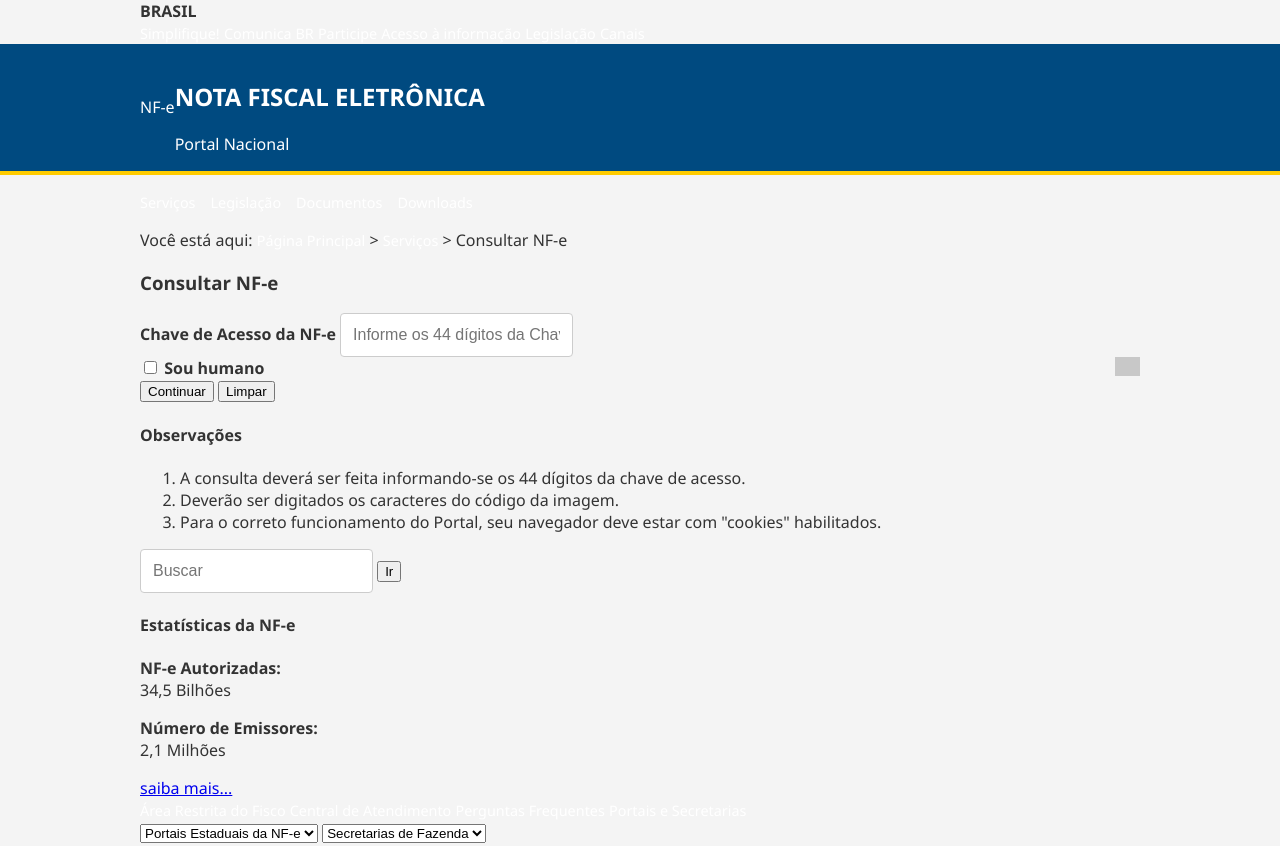
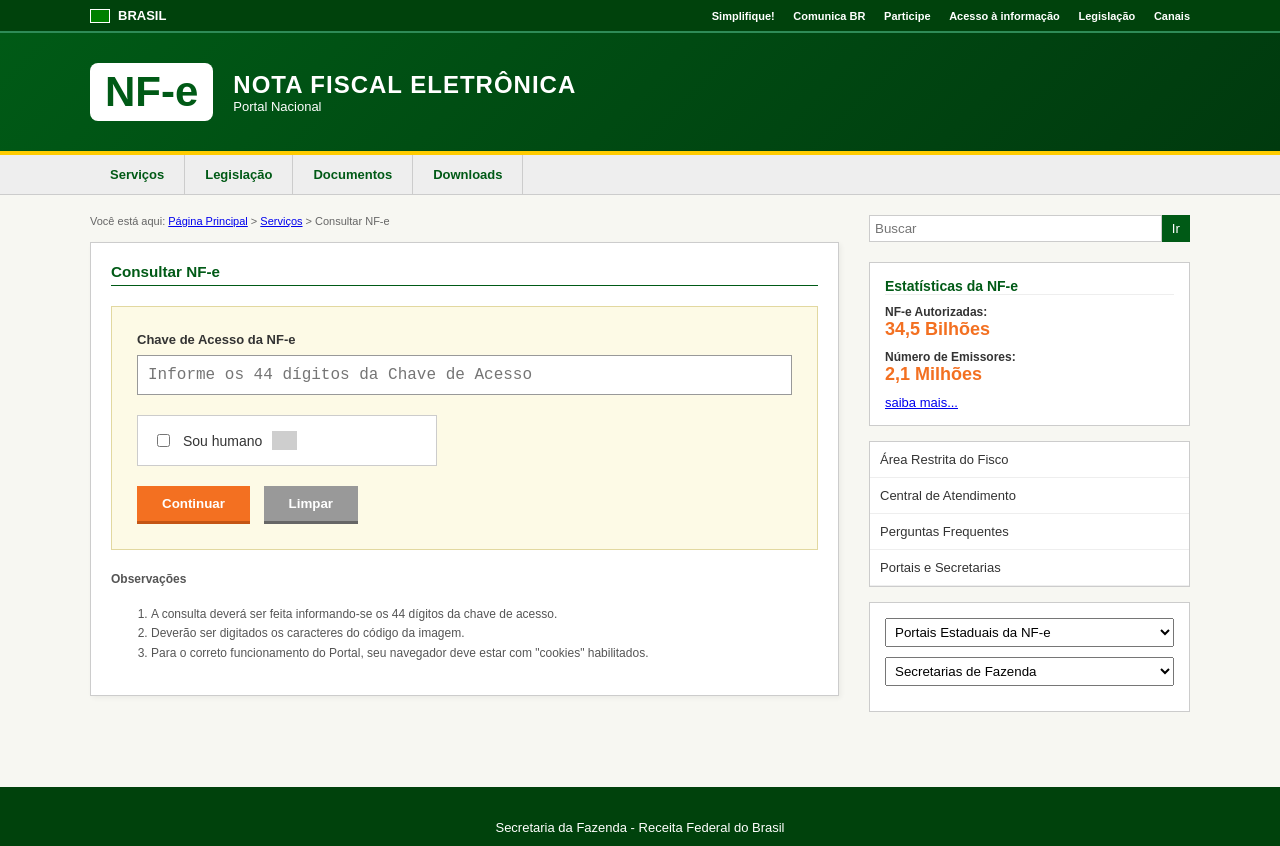
Before and after one commit to tupitofakec6-art/veracidade-notafiscal-nfe, a plain HTML site: page index.html in a window 1280 px wide. Shown: the top 846 px of the page. Drawn offline with Linux system fonts and the light colour scheme; grey boxes are pictures that could not be loaded.

Commit message:
Update style.css

```diff
--- a/style.css
+++ b/style.css
@@ -1,56 +1,88 @@
-:root {
-    --primary-color: #004a80;
-    --secondary-color: #f8f9fa;
-    --accent-color: #28a745;
-    --text-color: #333;
-    --border-color: #ccc;
+/* Reset e Bases */
+* { box-sizing: border-box; }
+body {
+    font-family: Arial, sans-serif;
+    margin: 0;
+    background-color: #f7f7f2; /* Bege/Areia */
+    font-size: 13px;
+    color: #333;
 }
+.container { width: 1100px; margin: 0 auto; position: relative; }
 
-body {
-    font-family: 'Segoe UI', Tahoma, Geneva, Verdana, sans-serif;
-    margin: 0;
-    color: var(--text-color);
-    background-color: #f4f4f4;
+/* Barra do Governo */
+.gov-bar { background: #00420c; color: #fff; padding: 8px 0; border-bottom: 2px solid #2e8b57; }
+.barra-flex { display: flex; justify-content: space-between; align-items: center; }
+.gov-links a { color: #fff; text-decoration: none; margin-left: 15px; font-weight: bold; font-size: 11px; }
+.brasil-brand { display: flex; align-items: center; }
+.flag { width: 20px; height: 14px; background: green; border: 1px solid #fff; margin-right: 8px; }
+
+/* Header e Banner */
+.main-header {
+    background: linear-gradient(135deg, #005a16 0%, #003a0e 100%);
+    color: white;
+    padding: 30px 0;
+    border-bottom: 4px solid #ffcc00;
 }
+.logo-area { display: flex; align-items: center; }
+.nfe-logo {
+    font-size: 42px; font-weight: 900; background: #fff; color: #005a16;
+    padding: 5px 15px; border-radius: 8px; margin-right: 20px;
+}
+.nfe-text h2 { margin: 0; font-size: 24px; letter-spacing: 1px; }
 
-.container { width: 90%; max-width: 1000px; margin: 0 auto; }
+/* Menu Horizontal */
+.main-nav { background: #eeeeee; border-bottom: 1px solid #ccc; }
+.main-nav ul { list-style: none; margin: 0; padding: 0; display: flex; }
+.main-nav li a {
+    display: block; padding: 12px 20px; color: #005a16;
+    text-decoration: none; font-weight: bold; border-right: 1px solid #ccc;
+}
+.main-nav li a:hover { background: #ddd; }
 
-/* Cabeçalho */
-header { background: var(--primary-color); color: white; padding: 1rem 0; border-bottom: 4px solid #ffcc00; }
-.header-content { display: flex; justify-content: space-between; align-items: center; flex-wrap: wrap; }
-.logo-area { display: flex; align-items: center; }
-.logo-placeholder { background: white; color: var(--primary-color); font-weight: bold; padding: 10px; border-radius: 4px; margin-right: 15px; }
-h1 { font-size: 1.2rem; margin: 0; }
+/* Layout Grid */
+.layout-wrapper { display: flex; padding: 20px 0; gap: 30px; }
+.content-col { width: 70%; }
+.sidebar-col { width: 30%; }
 
-nav ul { list-style: none; display: flex; gap: 15px; padding: 0; }
-nav a { color: white; text-decoration: none; font-size: 0.9rem; }
+/* Conteúdo Principal */
+.breadcrumb { font-size: 11px; margin-bottom: 15px; color: #666; }
+.consult-box { background: #fff; border: 1px solid #ccc; padding: 20px; box-shadow: 2px 2px 5px rgba(0,0,0,0.05); }
+.consult-box h3 { color: #005a16; border-bottom: 1px solid #005a16; padding-bottom: 5px; margin-top: 0; }
+.form-container { background: #fdfae6; border: 1px solid #e2d8a0; padding: 25px; margin: 20px 0; }
 
-/* Formulário e Cards */
-.card { background: white; padding: 2rem; border-radius: 8px; box-shadow: 0 2px 10px rgba(0,0,0,0.1); margin-top: 20px; }
-.form-group { margin-bottom: 1.5rem; display: flex; flex-direction: column; }
-label { font-weight: bold; margin-bottom: 5px; }
-input { padding: 12px; border: 1px solid var(--border-color); border-radius: 4px; font-size: 1rem; }
+.field-group label { display: block; font-weight: bold; margin-bottom: 8px; }
+#chave { width: 100%; padding: 10px; font-family: monospace; font-size: 16px; border: 1px solid #999; }
 
-.captcha-container { display: flex; align-items: center; gap: 20px; background: #eee; padding: 15px; border-radius: 4px; margin-bottom: 1.5rem; }
-.captcha-img { font-family: 'Courier New', Courier, monospace; font-size: 2rem; font-weight: bold; letter-spacing: 5px; background: #fff; padding: 10px; border: 1px dashed #666; color: #444; }
+.captcha-box { margin: 20px 0; background: #fff; border: 1px solid #ccc; width: 300px; padding: 15px; }
+.captcha-dummy { display: flex; align-items: center; gap: 10px; font-size: 14px; }
 
-.btn-primary { background: var(--primary-color); color: white; border: none; padding: 12px 30px; border-radius: 4px; cursor: pointer; font-size: 1rem; width: 100%; }
-.btn-primary:hover { background: #00335a; }
+.btn-orange { background: #f37021; color: white; border: none; padding: 10px 25px; font-weight: bold; cursor: pointer; border-bottom: 3px solid #c45514; }
+.btn-gray { background: #999; color: white; border: none; padding: 10px 25px; font-weight: bold; cursor: pointer; border-bottom: 3px solid #666; margin-left: 10px; }
 
-/* Resultados */
-.hidden { display: none; }
-.status-badge { background: var(--accent-color); color: white; padding: 3px 8px; border-radius: 4px; }
-.result-grid { display: grid; gap: 15px; }
-.btn-sec { background: #6c757d; color: white; border: none; padding: 10px; border-radius: 4px; cursor: pointer; margin-right: 10px; }
+.obs-box { font-size: 12px; line-height: 1.6; color: #555; }
 
-/* Rodapé */
-footer { background: #333; color: white; text-align: center; padding: 2rem 0; margin-top: 40px; }
-.footer-links { margin-bottom: 10px; }
-.footer-links a { color: #ccc; margin: 0 10px; text-decoration: none; font-size: 0.8rem; }
+/* Sidebar */
+.search-box { display: flex; margin-bottom: 20px; }
+.search-box input { flex: 1; padding: 5px; border: 1px solid #ccc; }
+.search-box button { background: #005a16; color: white; border: none; padding: 5px 10px; }
 
-/* Responsividade */
-@media (max-width: 600px) {
-    .header-content { flex-direction: column; text-align: center; }
-    nav ul { flex-direction: column; gap: 10px; }
-    .captcha-container { flex-direction: column; }
+.side-card { background: #fff; border: 1px solid #ccc; padding: 15px; margin-bottom: 15px; }
+.side-card h4 { margin: 0 0 10px 0; color: #005a16; font-size: 14px; border-bottom: 1px solid #eee; }
+.stats p { margin: 10px 0; font-size: 12px; }
+.stats span { color: #f37021; font-size: 18px; font-weight: bold; }
+
+.vertical-menu { display: flex; flex-direction: column; border: 1px solid #ccc; background: #fff; margin-bottom: 15px; }
+.menu-item { padding: 10px; text-decoration: none; color: #333; border-bottom: 1px solid #eee; }
+.menu-item:hover { background: #f9f9f9; color: #005a16; }
+
+select { width: 100%; padding: 5px; margin-bottom: 10px; }
+
+/* Footer */
+.main-footer { background: #00420c; color: white; text-align: center; padding: 20px; margin-top: 40px; }
+
+/* Responsividade Básica */
+@media (max-width: 1100px) {
+    .container { width: 95%; }
+    .layout-wrapper { flex-direction: column; }
+    .content-col, .sidebar-col { width: 100%; }
 }
```
